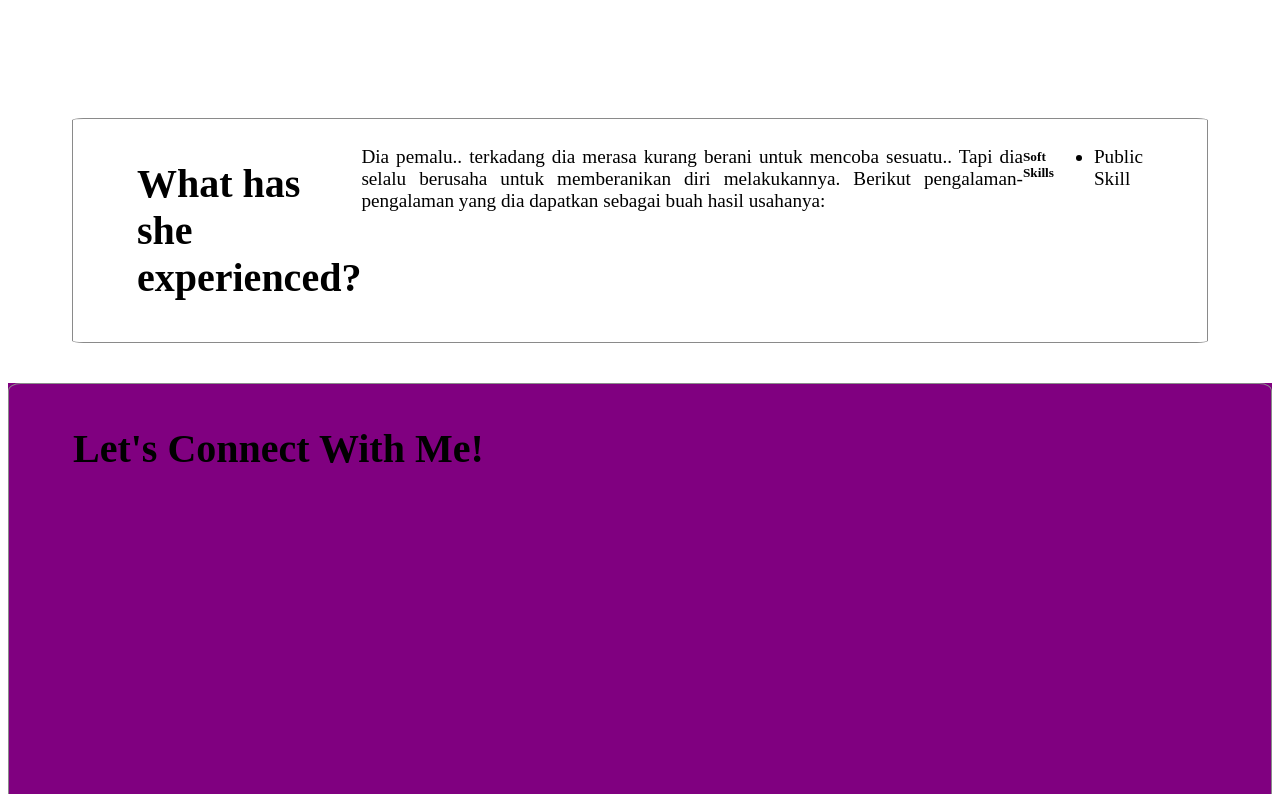
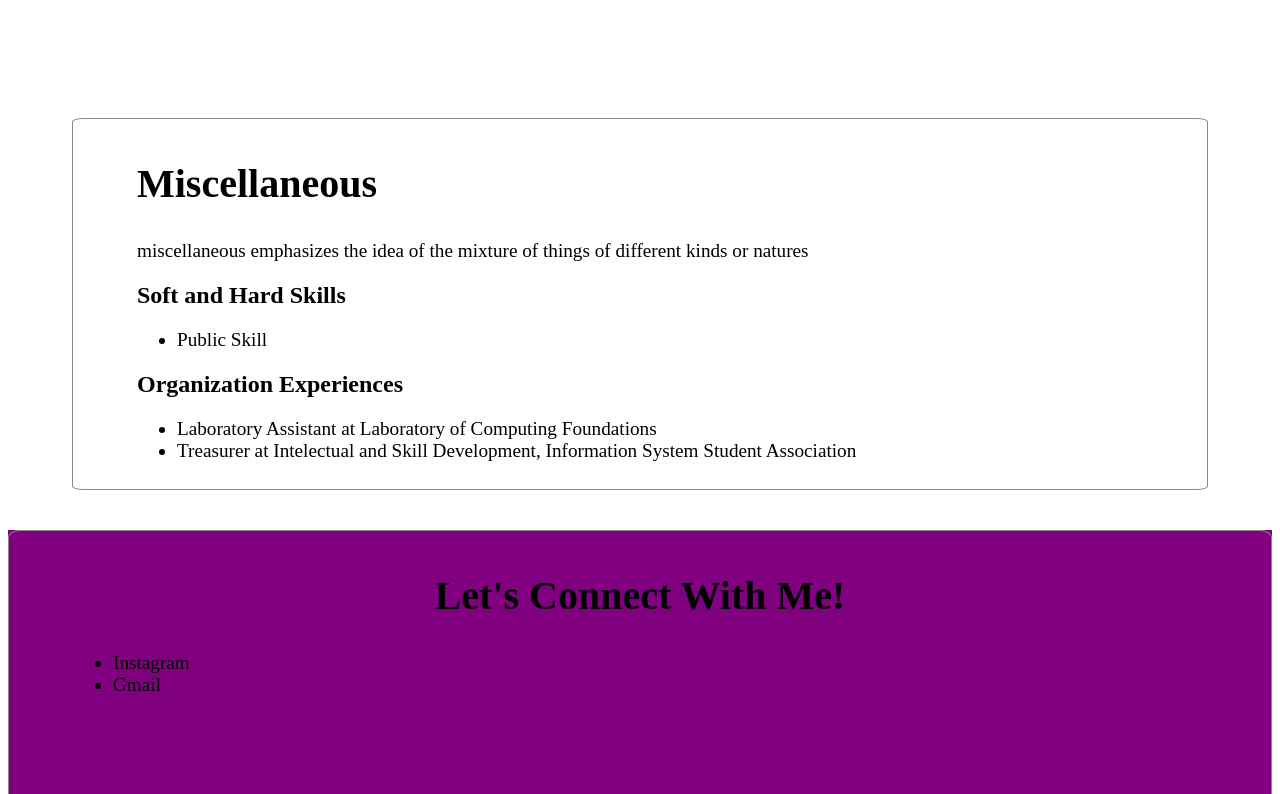
Before and after one commit to rhmdin/Web-Profile, a plain HTML site: page Application/index.html in a window 1280 px wide. Shown: the part 1386-2180 px from the top of the page. Drawn offline with Linux system fonts and the light colour scheme.

Commit message:
bismillah tomorrow done

```diff
--- a/Application/css/app.css
+++ b/Application/css/app.css
@@ -45,7 +45,7 @@ h1{
   font-size: 30pt;
 }
 
-section[id="home"]{
+section[id="home"], section[id="contacts"]{
   text-align: center;
 }
 section[id="about"],section[id="experiences"]{
@@ -54,13 +54,16 @@ section[id="about"],section[id="experiences"]{
 }
 .box{
   margin-top: 0;
-  display: flex;
-  flex-direction: row;
   padding: 1vh 5vw;
   height: 100%;
   border: 1px solid #8a8a8a;
   border-radius: 1%;
   overflow: auto;
+}
+div[id="about-biodata"]{
+  display: flex;
+  flex-direction: row;
+
 }
 
 section[id="about"] img[id="avatar"]{
--- a/Application/index.html
+++ b/Application/index.html
@@ -15,7 +15,7 @@
           <ul>
             <li><a href="#main">Home</a></li>
             <li><a href="#about">About</a></li>
-            <li><a href="#experiences">Experiences</a></li>
+            <li><a href="#experiences">Miscellaneous</a></li>
             <li><a href="#contacts">Contacts</a></li>
           </ul>
         </nav>
@@ -59,20 +59,26 @@
         </section>
         <section class="sub-menu" id="experiences">
           <div class="box">
-            <h1>What has she experienced?</h1>
-            <p>Dia pemalu.. terkadang dia merasa kurang berani untuk mencoba sesuatu..
-              Tapi dia selalu berusaha untuk memberanikan diri melakukannya.
-              Berikut pengalaman-pengalaman yang dia dapatkan sebagai buah hasil usahanya:
-            </p>
-            <h5>Soft Skills</h5>
+            <h1>Miscellaneous</h1>
+            <p>miscellaneous emphasizes the idea of the mixture of things of different kinds or natures</p>
+            <h2>Soft and Hard Skills</h2>
             <ul>
               <li>Public Skill</li>
+            </ul>
+            <h2>Organization Experiences</h2>
+            <ul>
+              <li>Laboratory Assistant at Laboratory of Computing Foundations</li>
+              <li>Treasurer at Intelectual and Skill Development, Information System Student Association</li>
             </ul>
           </div>
         </section>
         <section class="sub-menu" id="contacts">
           <div class="box">
             <h1>Let's Connect With Me!</h1>
+            <ul>
+              <li>Instagram</li>
+              <li>Gmail</li>
+            </ul>
           </div>
         </section>
     </main>
```
